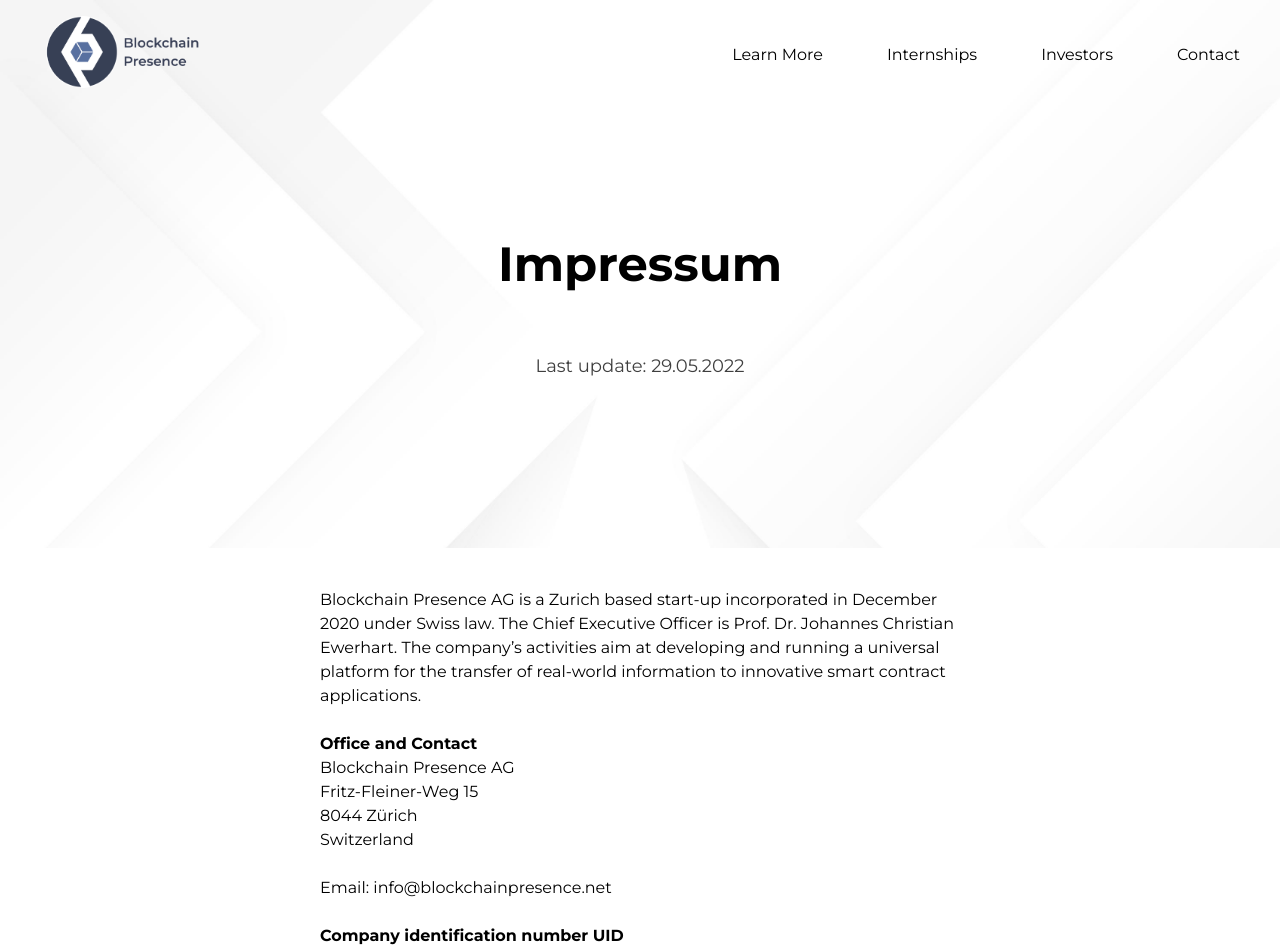
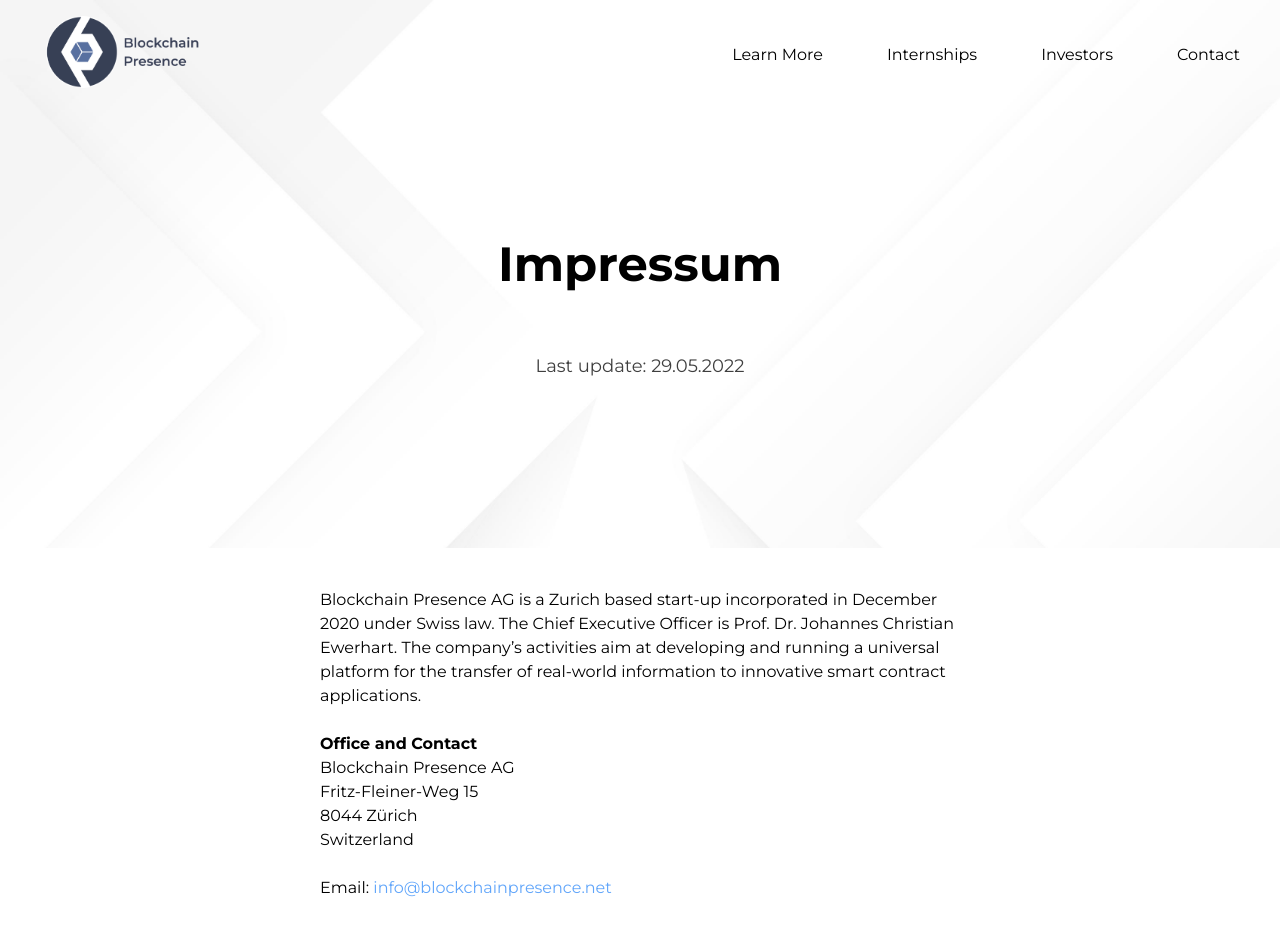
Before and after one commit to migub/BCP-Website-Next, a Next.js app: page /impressum in a window 1280 px wide. Shown: the top 950 px of the page. Built offline with nearby package versions, Linux system fonts and the light colour scheme.

Commit message:
link blue impressum

```diff
--- a/pages/impressum.js
+++ b/pages/impressum.js
@@ -20,17 +20,23 @@
         <p>8044 Zürich</p>
         <p>Switzerland</p>
         <br />
-        <p>
+        <p className="">
           Email:{" "}
-          <a href="mailto:info@blockchainpresence.net">
+          <a
+            className="text-blue-400"
+            href="mailto:info@blockchainpresence.net"
+          >
             info@blockchainpresence.net
           </a>
         </p>
-        <p>&nbsp;</p>
-        <p className="font-bold">Company identification number UID</p>
+        <br />
+        <br /> <p className="font-bold">Company identification number UID</p>
+        <br />
         <p>CHE-370.249.799</p>
         <p>&nbsp;</p>
+        <br />
         <p className="font-bold">Register of commerce reference number</p>
+        <br />
         <p>CH-020-3049583-1</p>
       </div>
     </div>
```
